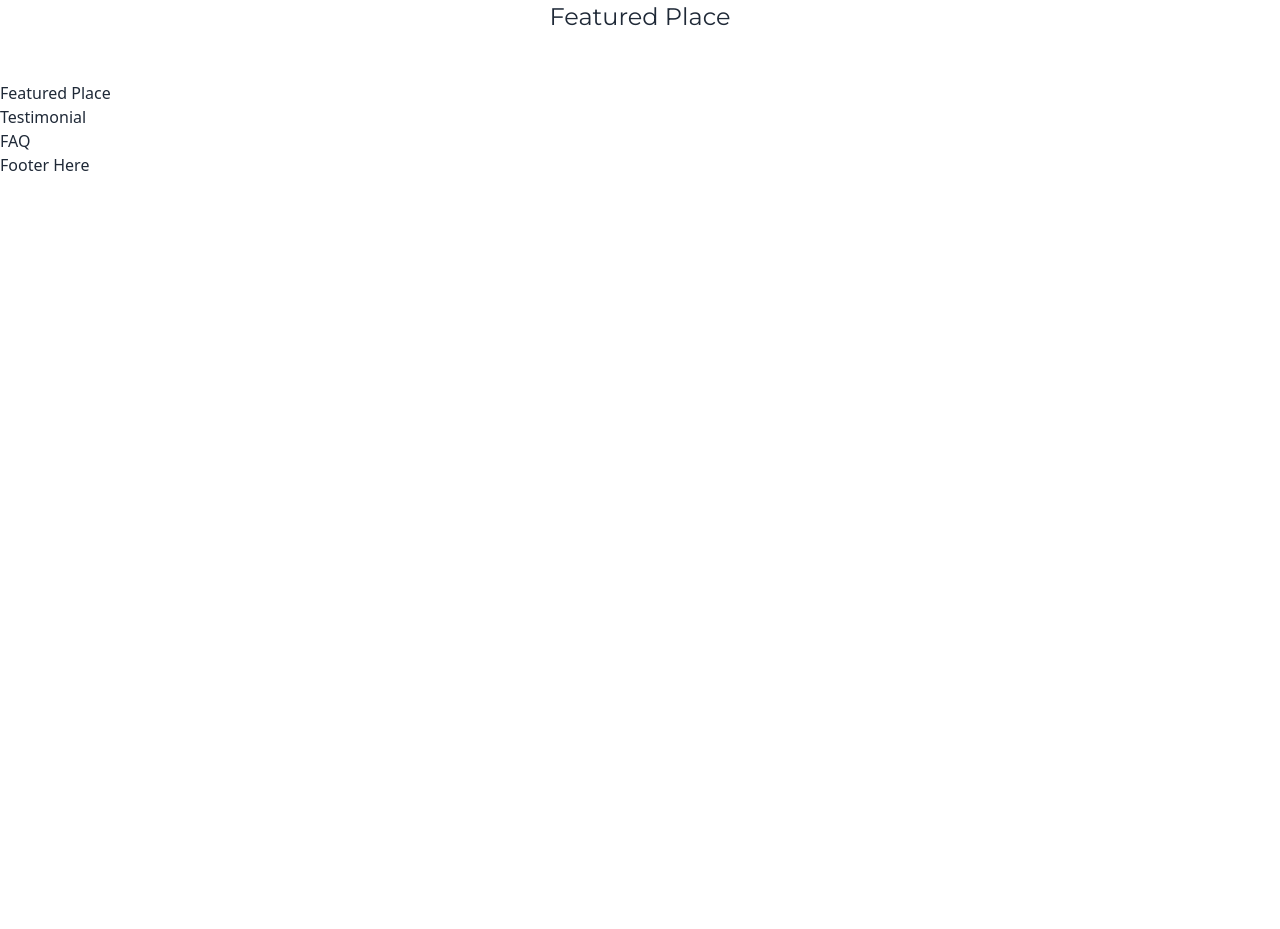
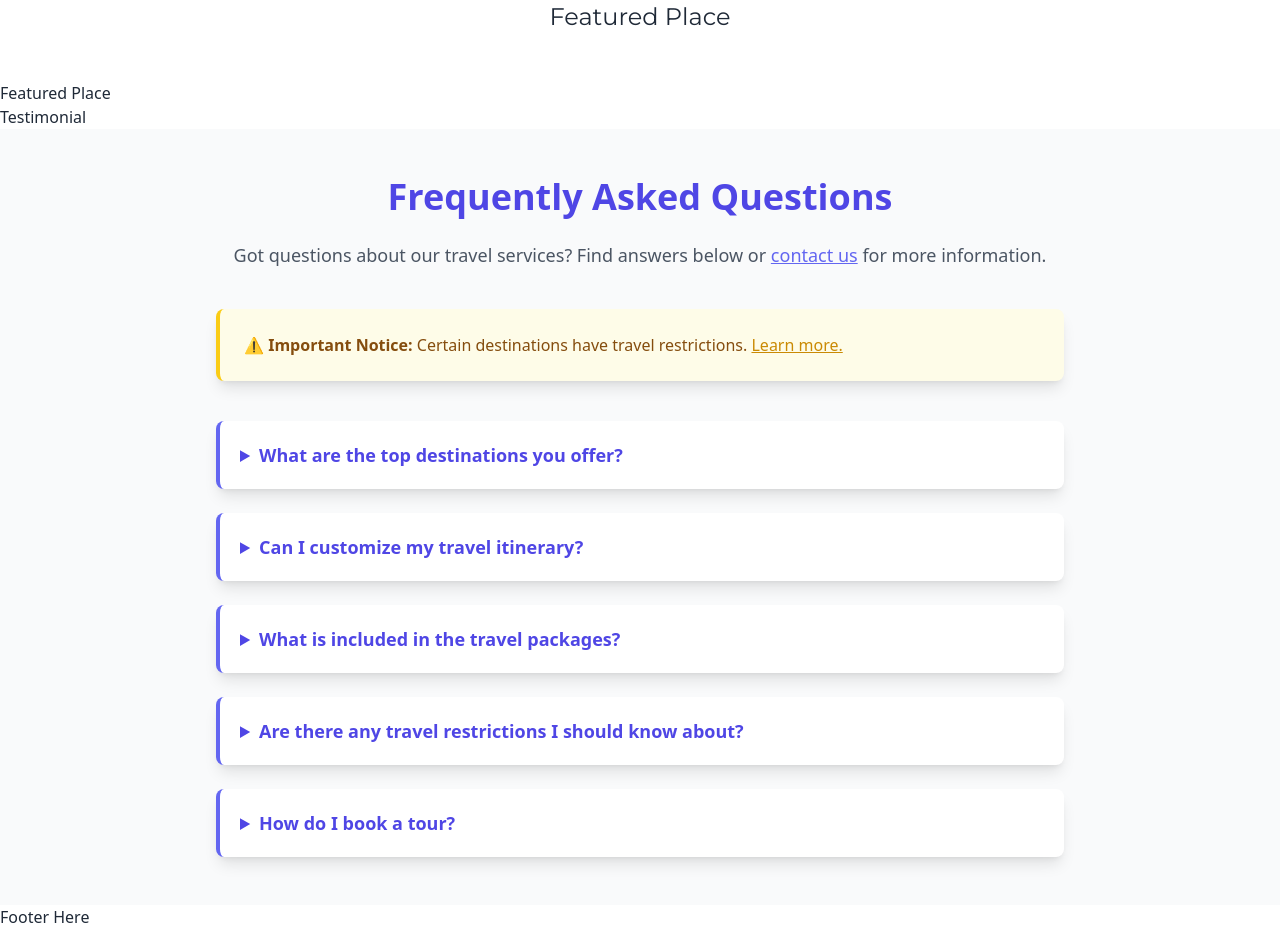
Before and after one commit to rockyhaque/journey-trails, a Next.js app: page / in a window 1280 px wide. Shown: the part 140-1069 px from the top of the page. Before the commit the page ends 800 px from the top, so only its background shows below. Built offline with nearby package versions, Linux system fonts and the light colour scheme.

Commit message:
added FAQ

```diff
--- a/src/components/root/FAQ/FAQ.jsx
+++ b/src/components/root/FAQ/FAQ.jsx
@@ -2,8 +2,73 @@ import React from 'react';
 
 const FAQ = () => {
     return (
-        <div className='max-w-screen-xl mx-auto'>
-            FAQ
+        <div className='max-w-screen-xl mx-auto bg-gray-50 py-12'>
+            <div className="max-w-4xl mx-auto px-6">
+                {/* Heading Section */}
+                <h2 className="text-4xl font-bold text-indigo-600 text-center mb-6">
+                    Frequently Asked Questions
+                </h2>
+                <p className="text-lg text-gray-600 text-center mb-10">
+                    Got questions about our travel services? Find answers below or{" "}
+                    <a href="#" className="text-indigo-500 underline font-medium">
+                        contact us
+                    </a>{" "}
+                    for more information.
+                </p>
+
+                {/* Notice Section */}
+                <div className="bg-yellow-50 border-l-4 border-yellow-400 text-yellow-800 p-6 rounded-lg shadow-lg mb-10">
+                    <p className="text-md">
+                        ⚠️ <span className="font-bold">Important Notice:</span> Certain destinations have travel restrictions.{" "}
+                        <a href="#" className="underline text-yellow-600 font-medium">
+                            Learn more.
+                        </a>
+                    </p>
+                </div>
+
+                {/* FAQ Section */}
+                <div className="space-y-6">
+                    {[
+                        {
+                            question: "What are the top destinations you offer?",
+                            answer:
+                                "Explore exotic locations like Bali, Maldives, and Santorini. Discover hidden travel gems too!",
+                        },
+                        {
+                            question: "Can I customize my travel itinerary?",
+                            answer:
+                                "Of course! Work with our travel experts to design a trip that suits your unique preferences.",
+                        },
+                        {
+                            question: "What is included in the travel packages?",
+                            answer:
+                                "Our packages include accommodations, meals, guided tours, and transport. Custom options available too.",
+                        },
+                        {
+                            question: "Are there any travel restrictions I should know about?",
+                            answer:
+                                "Visa or vaccination requirements may apply to certain destinations. We'll guide you through the process.",
+                        },
+                        {
+                            question: "How do I book a tour?",
+                            answer:
+                                "Visit our website, select your dream destination, and book your tour with ease!",
+                        },
+                    ].map((faq, index) => (
+                        <details
+                            key={index}
+                            className="bg-white border-l-4 border-indigo-500 shadow-lg rounded-lg overflow-hidden"
+                        >
+                            <summary className="cursor-pointer p-5 text-lg font-semibold text-indigo-600 hover:bg-indigo-50 transition duration-200">
+                                {faq.question}
+                            </summary>
+                            <div className="p-5 border-t border-gray-200 text-gray-700">
+                                {faq.answer}
+                            </div>
+                        </details>
+                    ))}
+                </div>
+            </div>
         </div>
     );
 };
```
